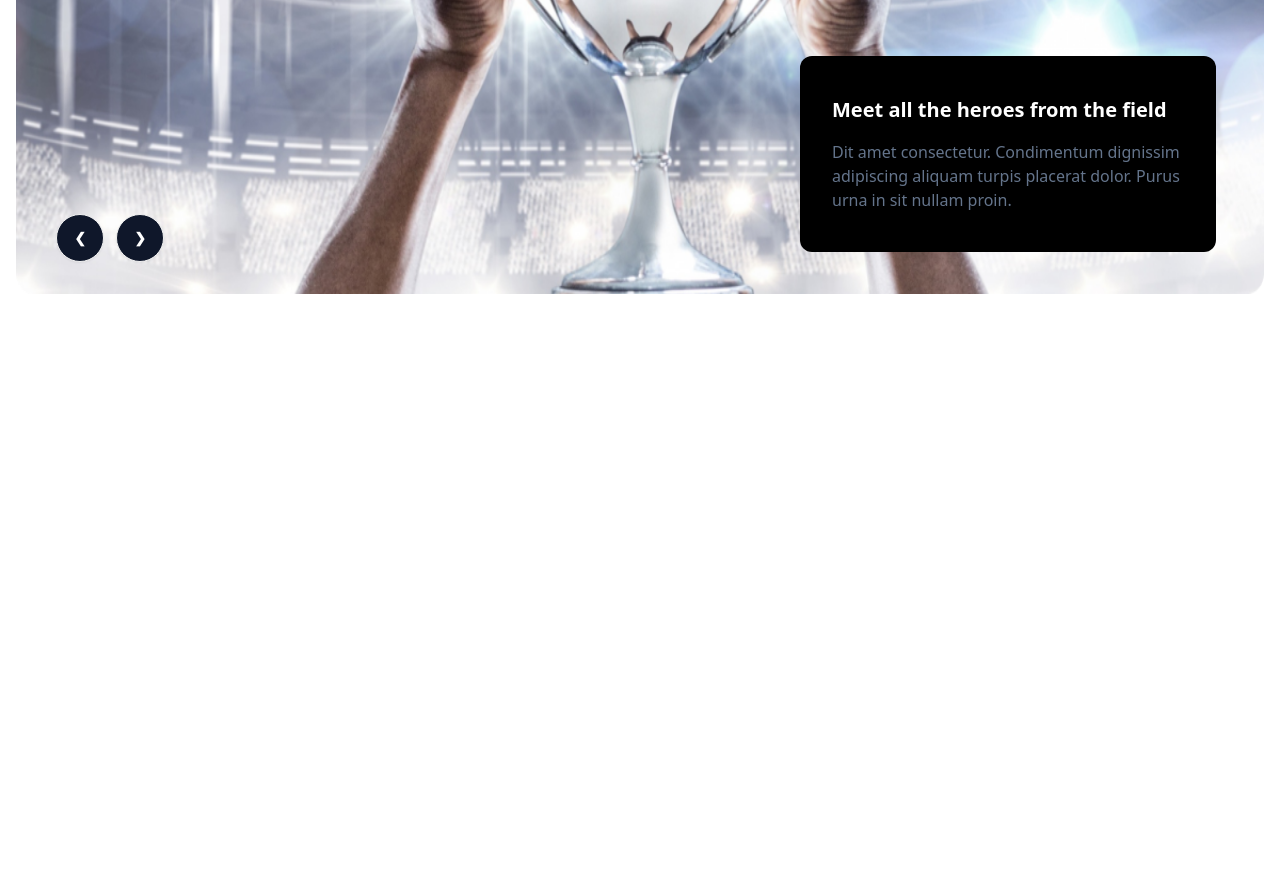
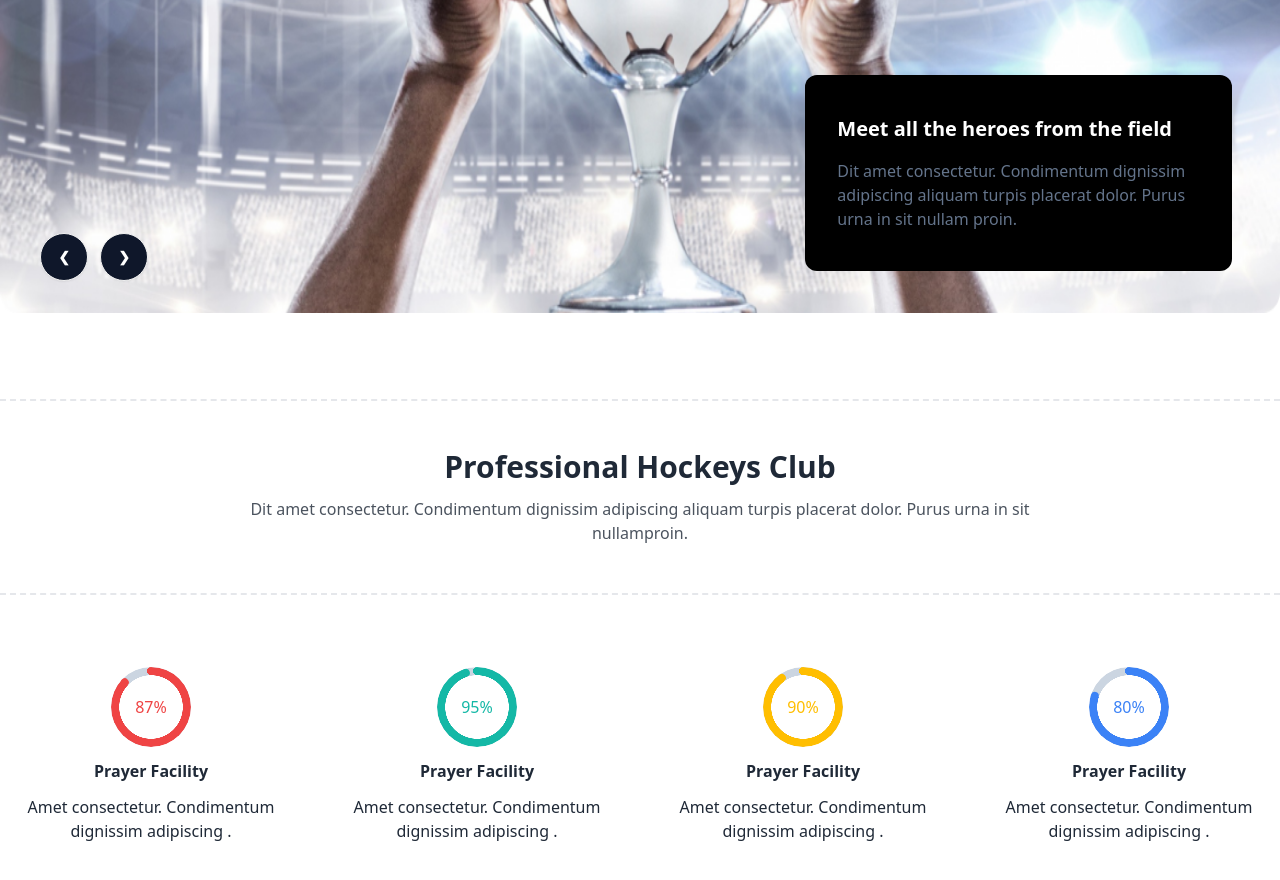
Before and after one commit to DeveloperMonirBD/hockey-using-tailwind-daisyUI, a website: page index.html in a window 1280 px wide. Shown: the part 518-1398 px from the top of the page. Before the commit the page ends 818 px from the top, so only its background shows below. Drawn offline with Linux system fonts and the light colour scheme.

Commit message:
updated stat section

```diff
--- a/index.html
+++ b/index.html
@@ -22,7 +22,7 @@
 
 <body>
   <!-- header section  -->
-  <header class="container mx-auto px-4">
+  <header class="container mx-auto px-4 lg:px-0 mb-20">
     <!-- navigation  -->
     <nav>
       <div class="navbar bg-base-100">
@@ -68,12 +68,12 @@
     </nav>
 
     <!-- banner section  -->
-     <div class="relative space-y-4">
+    <div class="relative space-y-4">
       <!-- main heros  -->
       <div class="carousel w-full">
         <div id="slide1" class="carousel-item relative w-full">
           <img src="./Images/1.png" class="w-full bg-cover" />
-          <div class="absolute bottom-8 lg:left-10 md:left-80 left-44 flex space-x-3 justify-between">
+          <div class="absolute bottom-8 lg:left-10 md:left-80 left-1/3 flex space-x-3 justify-between">
             <a href="#slide4" class="btn btn-circle bg-slate-900 text-white">❮</a>
             <a href="#slide2" class="btn btn-circle bg-slate-900 text-white">❯</a>
           </div>
@@ -81,7 +81,7 @@
 
         <div id="slide2" class="carousel-item relative w-full">
           <img src="./Images/2.png" class="w-full bg-cover" />
-          <div class="absolute bottom-8 lg:left-10 md:left-80 left-44 flex space-x-3 justify-between">
+          <div class="absolute bottom-8 lg:left-10 md:left-80 left-1/3 flex space-x-3 justify-between">
             <a href="#slide1" class="btn btn-circle bg-slate-900 text-white">❮</a>
             <a href="#slide3" class="btn btn-circle bg-slate-900 text-white">❯</a>
           </div>
@@ -89,7 +89,7 @@
 
         <div id="slide3" class="carousel-item relative w-full">
           <img src="./Images/3.png" class="w-full bg-cover" />
-          <div class="absolute bottom-8 lg:left-10 md:left-80 left-44 flex space-x-3 justify-between">
+          <div class="absolute bottom-8 lg:left-10 md:left-80 left-1/3 flex space-x-3 justify-between">
             <a href="#slide2" class="btn btn-circle bg-slate-900 text-white">❮</a>
             <a href="#slide4" class="btn btn-circle bg-slate-900 text-white">❯</a>
           </div>
@@ -97,7 +97,7 @@
 
         <div id="slide4" class="carousel-item relative w-full">
           <img src="./Images/4.png" class="w-full bg-cover" />
-          <div class="absolute bottom-8 lg:left-10 md:left-80 left-44 flex space-x-3 justify-between">
+          <div class="absolute bottom-8 lg:left-10 md:left-80 left-1/3 flex space-x-3 justify-between">
             <a href="#slide3" class="btn btn-circle bg-slate-900 text-white">❮</a>
             <a href="#slide1" class="btn btn-circle bg-slate-900 text-white">❯</a>
           </div>
@@ -108,12 +108,70 @@
       <!-- meet small heros  -->
       <div class="lg:absolute bottom-12 right-12 lg:w-1/3 bg-black py-10 px-8 rounded-xl space-y-4">
         <h6 class="text-white text-xl font-bold">Meet all the heroes from the field</h6>
-        <p class="text-slate-500">Dit amet consectetur. Condimentum dignissim adipiscing aliquam turpis placerat dolor. Purus
+        <p class="text-slate-500">Dit amet consectetur. Condimentum dignissim adipiscing aliquam turpis placerat dolor.
+          Purus
           urna in sit nullam proin.</p>
       </div>
-     </div>
+    </div>
+  </header>
 
-  </header>
+  <main class="container mx-auto px-4 lg:px-0">
+    <!-- Stat section  -->
+    <section class="mb-20">
+      <!-- title part  -->
+      <div class="border-y-[2px] border-dashed py-12 text-center flex flex-col justify-center items-center">
+        <h3 class="text-3xl font-bold mb-3">Professional Hockeys Club</h3>
+        <p class="opacity-80 w-2/3">Dit amet consectetur. Condimentum dignissim adipiscing aliquam turpis placerat dolor. Purus urna in sit nullamproin.</p>
+      </div>
+      <!-- Radial Progress bar  -->
+      <div class="mt-12 grid grid-cols-1 md:grid-cols-2 lg:grid-cols-4 gap-6">
+
+        <!-- 1st progress -->
+        <div class=" flex flex-col items-center justify-center py-6 space-y-3">
+          <div class="relative">
+            <div class=" absolute left-0 top-0 rotate-180 text-slate-300 radial-progress" style="--value:87;" role="progressbar"></div>
+            <div class="radial-progress text-red-500" style="--value:87;" role="progressbar">87%</div>
+          </div>
+          <h6 class="font-semibold">Prayer Facility</h6>
+          <p class="text-center">Amet consectetur. Condimentum dignissim adipiscing .</p>
+        </div>
+
+        <!-- 2st progress -->
+        <div class=" flex flex-col items-center justify-center py-6 space-y-3">
+          <div class="relative">
+            <div class=" absolute left-0 top-0 rotate-180 text-slate-300 radial-progress" style="--value:87;" role="progressbar"></div>
+            <div class="radial-progress text-teal-500" style="--value:95;" role="progressbar">95%</div>
+          </div>
+          <h6 class="font-semibold">Prayer Facility</h6>
+          <p class="text-center">Amet consectetur. Condimentum dignissim adipiscing .</p>
+        </div>
+
+        <!-- 3st progress -->
+        <div class=" flex flex-col items-center justify-center py-6 space-y-3">
+          <div class="relative">
+            <div class=" absolute left-0 top-0 rotate-180 text-slate-300 radial-progress" style="--value:87;" role="progressbar"></div>
+            <div class="radial-progress text-warning" style="--value:90;" role="progressbar">90%</div>
+          </div>
+          <h6 class="font-semibold">Prayer Facility</h6>
+          <p class="text-center">Amet consectetur. Condimentum dignissim adipiscing .</p>
+        </div>
+
+        <!-- 4st progress -->
+        <div class=" flex flex-col items-center justify-center py-6 space-y-3">
+          <div class="relative">
+            <div class=" absolute left-0 top-0 rotate-180 text-slate-300 radial-progress" style="--value:87;" role="progressbar"></div>
+            <div class="radial-progress text-blue-500" style="--value:80;" role="progressbar">80%</div>
+          </div>
+          <h6 class="font-semibold">Prayer Facility</h6>
+          <p class="text-center">Amet consectetur. Condimentum dignissim adipiscing .</p>
+        </div>
+
+      </div>
+    </section>
+
+
+  </main>
+  <footer></footer>
 
 
 </body>
```
Also changed, not shown: dist/output.css.
